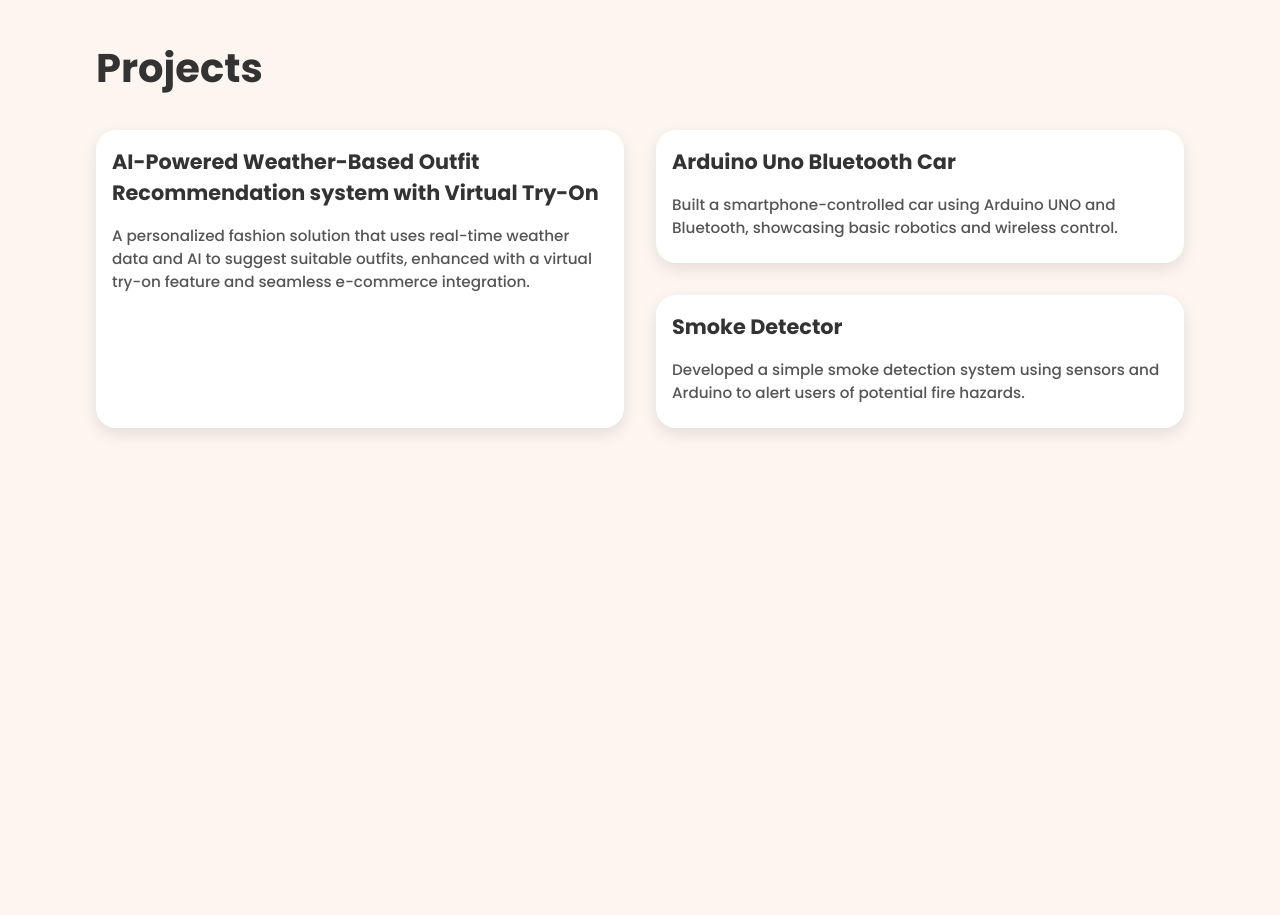
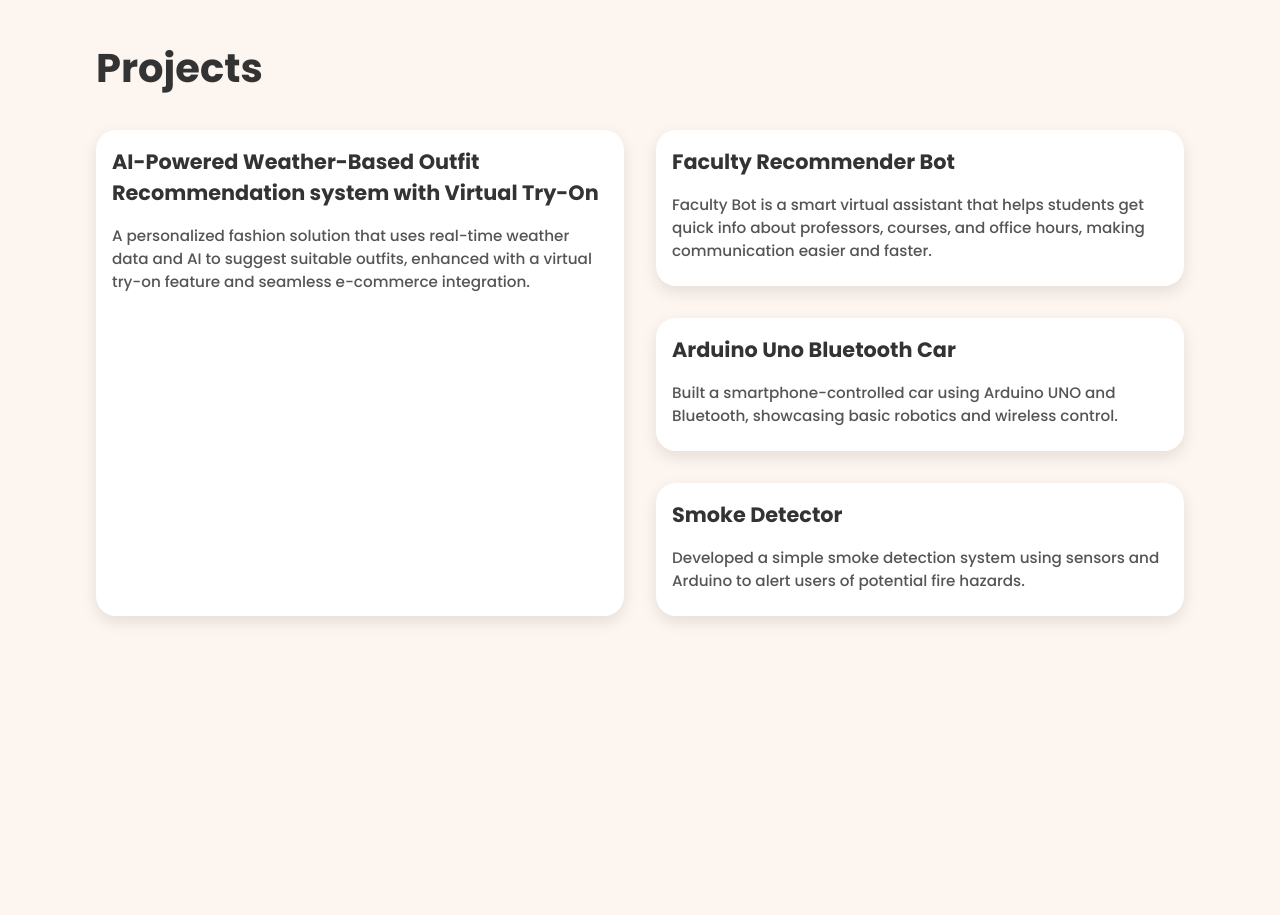
Before and after one commit to arpitharaj7/myportfolio, a plain HTML site: page index.html in a window 1280 px wide. Shown: the part 3120-4035 px from the top of the page. Drawn offline with nearby package versions, Linux system fonts and the light colour scheme.

Commit message:
newProject

```diff
--- a/index.html
+++ b/index.html
@@ -101,6 +101,14 @@
 
         <h3>AI-Powered Weather-Based Outfit Recommendation system with Virtual Try-On</h3>
         <p>A personalized fashion solution that uses real-time weather data and AI to suggest suitable outfits, enhanced with a virtual try-on feature and seamless e-commerce integration.
+        </p>
+      </div>
+
+      <div class="projects-grid">
+      <div class="project-card">
+
+        <h3>Faculty Recommender Bot</h3>
+        <p>Faculty Bot is a smart virtual assistant that helps students get quick info about professors, courses, and office hours, making communication easier and faster.
         </p>
       </div>
 
```
